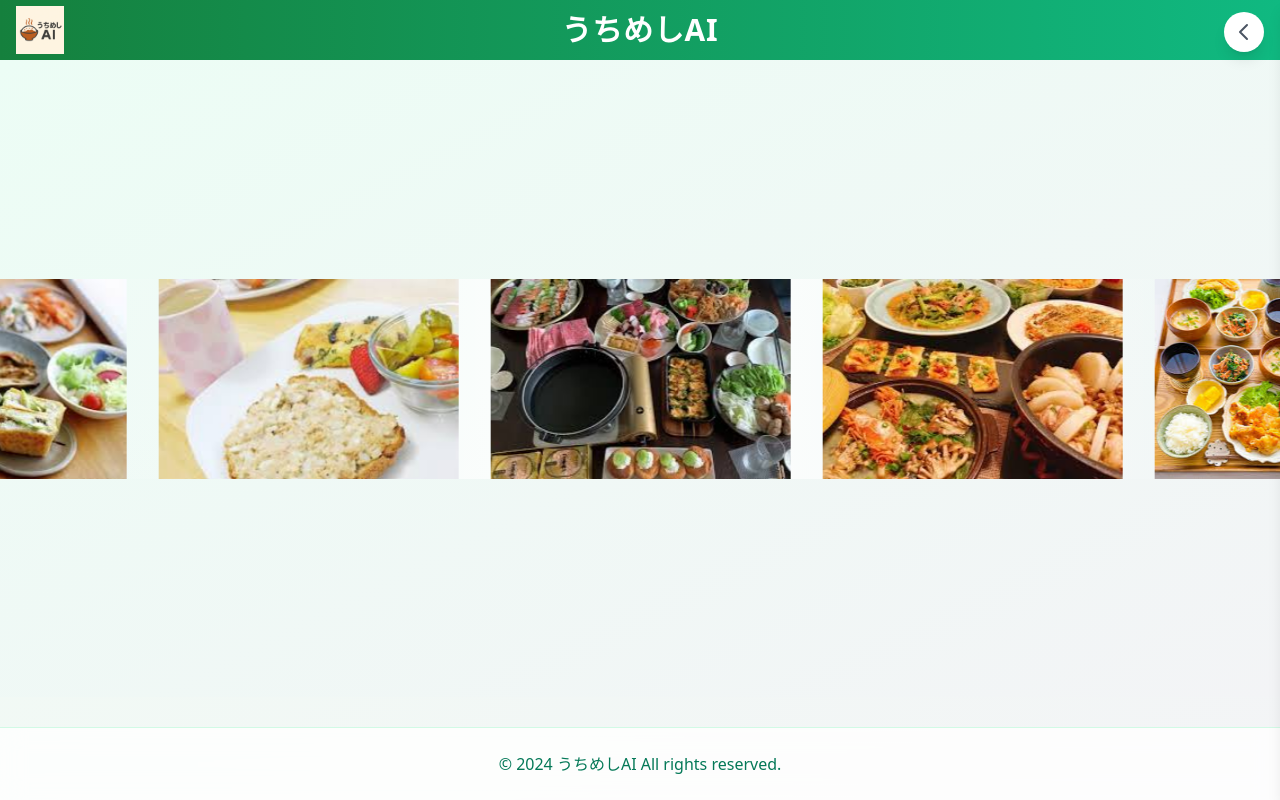
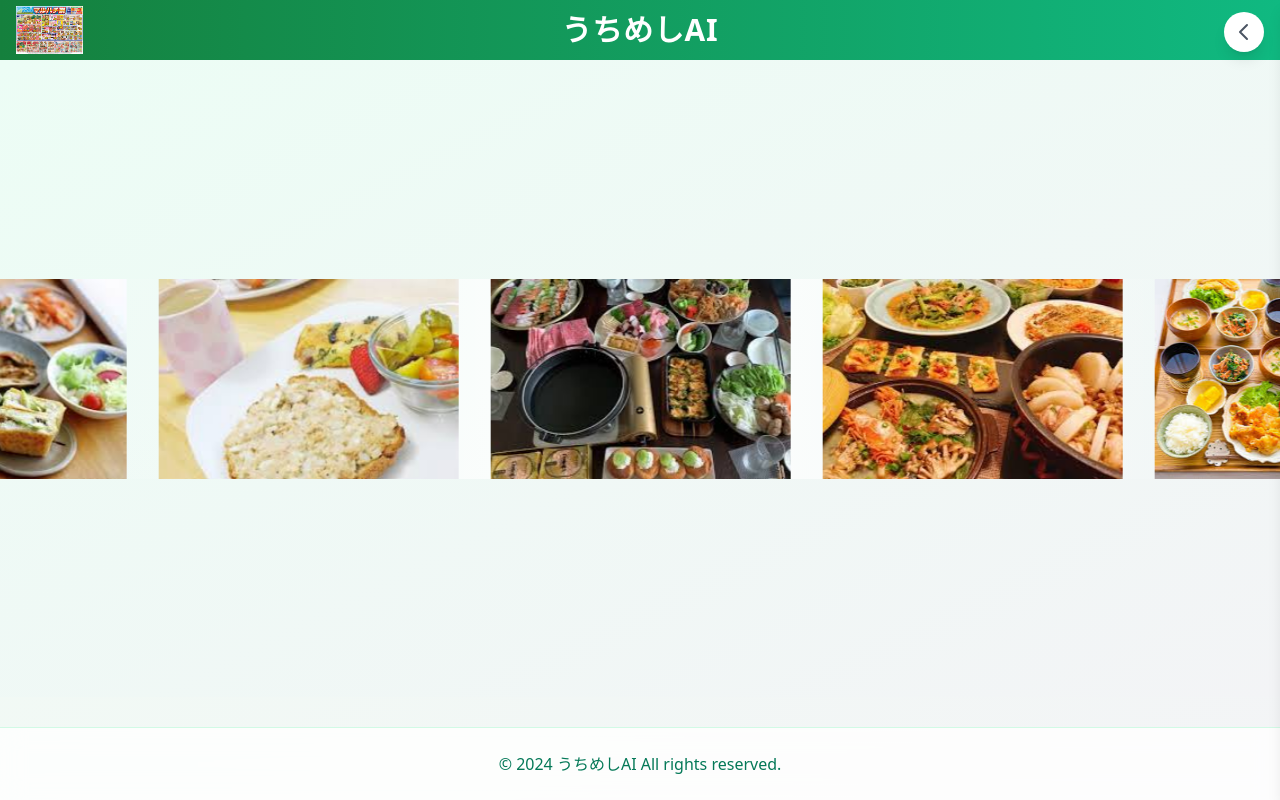
Before and after one commit to tejetkerek/kadai03_memo_v2, a plain HTML site: page index.html in a window 1280 px wide. Drawn offline with nearby package versions, Linux system fonts and the light colour scheme.

Commit message:
logo pth check

```diff
--- a/index.html
+++ b/index.html
@@ -117,7 +117,7 @@
         <div class="relative w-full px-4 sm:px-6 lg:px-8 py-3">
           <div class="flex items-center">
             <a href="javascript:void(0)" id="refresh-logo" class="cursor-pointer absolute left-4">
-              <img src="./img/うちめしAI_ロゴ.png" alt="うちめしAI" class="h-12 w-auto">
+              <img src="./img/スーパーマルハチ.jpg" alt="うちめしAI" class="h-12 w-auto">
             </a>
             <h1 class="text-2xl sm:text-3xl font-bold tracking-wide text-center w-full">うちめしAI</h1>
           </div>
```
